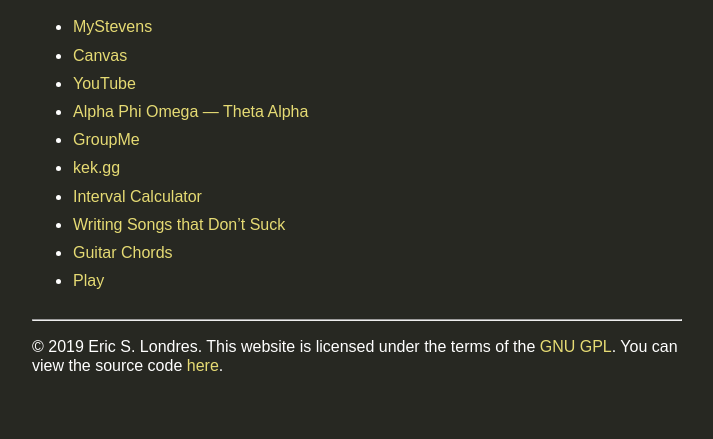
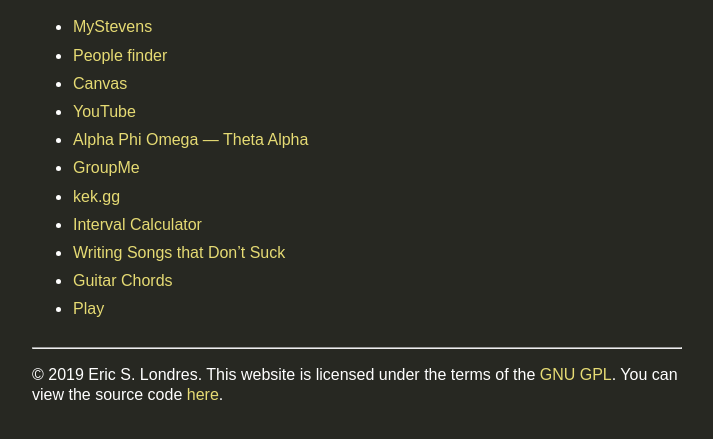
Before and after one commit to slondr/slondr.gitlab.io, a Jekyll site: the page built from favorites.md, in a window 1280 px wide, cut to the strip 186-625 px from the top of the page. Shown: the whole strip, without its empty margins (283-996 px from the left). Built offline with Jekyll 4.4.1, drawn with Linux system fonts in a browser that asks for light colours; a script that is not in the unit is left out.

Commit message:
added people finder to favorites link

```diff
--- a/_data/favorites.yml
+++ b/_data/favorites.yml
@@ -1,5 +1,7 @@
 - title: MyStevens
   link: https://my.stevens.edu/
+- title: People finder
+  link: https://web.stevens.edu/peoplefinder/
 - title: Canvas
   link: https://sit.instructure.com/
 - title: YouTube
```
